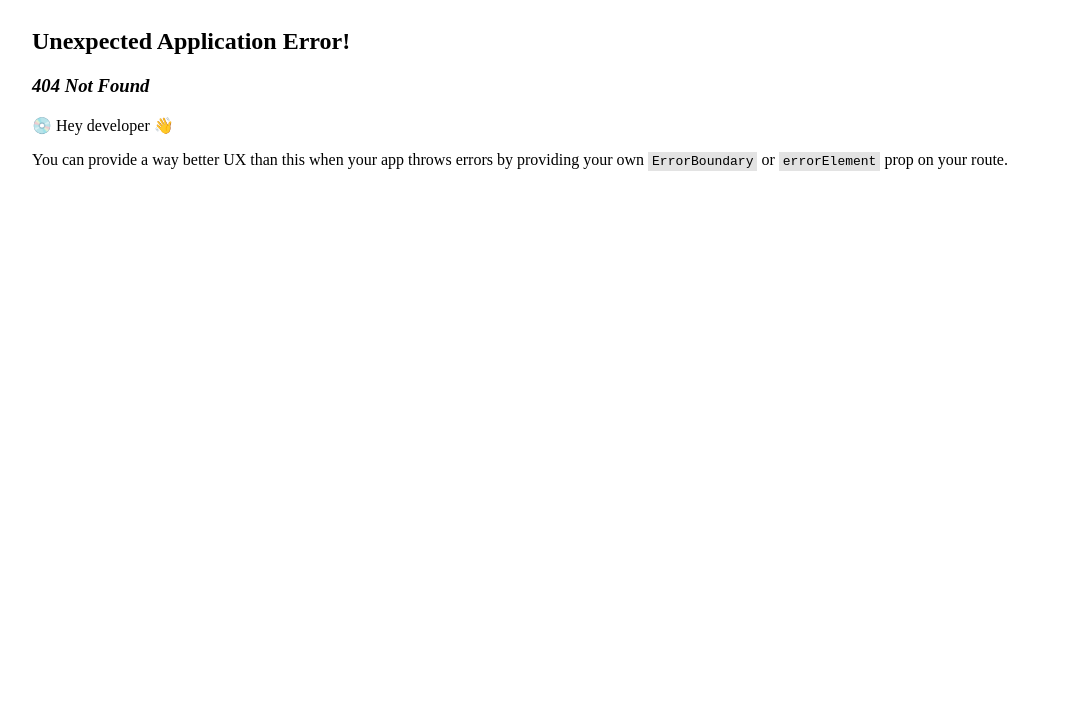
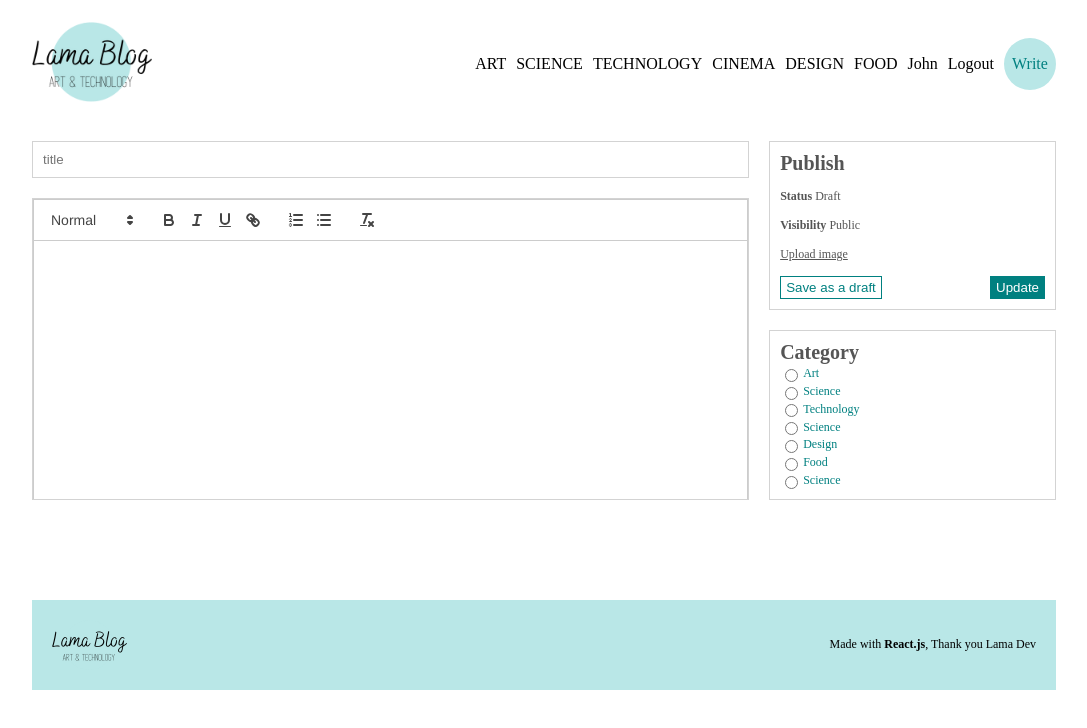
Before and after one commit to VitorDiasBode/lama-blog, a React (Vite) app in the folder client/: page /write in a window 1280 px wide. Before the commit this address had no page. Shown: the top 728 px of the page, without its empty margins (96-1183 px from the left). Built offline with nearby package versions, Linux system fonts and the light colour scheme.

Commit message:
update: adiciona página write com estilos

```diff
--- a/client/package.json
+++ b/client/package.json
@@ -12,6 +12,7 @@
   "dependencies": {
     "react": "^18.2.0",
     "react-dom": "^18.2.0",
+    "react-quill": "^2.0.0",
     "react-router-dom": "^6.30.1",
     "sass": "^1.89.2"
   },
--- /dev/null
+++ b/client/src/pages/Write.jsx
@@ -0,0 +1,75 @@
+import React, { useState } from 'react';
+import ReactQuill from 'react-quill';
+import 'react-quill/dist/quill.snow.css';
+
+
+function Write() {
+    const [value, setValue] = useState('');
+    console.log(value);
+
+    return (
+        <div className="add">
+            <div className="content">
+                <input type="text" placeholder='title' />
+                <div className="editorContainer">
+                    <ReactQuill className="editor" theme='snow' value={value} onChange={setValue} />
+                </div>
+
+            </div>
+            <div className="menu">
+                <div className="item">
+                    <h1>Publish</h1>
+                    <span>
+                        <b>Status</b> Draft
+                    </span>
+                    <span>
+                        <b>Visibility</b> Public
+                    </span>
+
+                    <input style={{display:'none'}} type='file' id="file" name=""/>
+                    <label className="file" htmlFor="file">Upload image</label>
+
+                    <div className="buttons">
+                        <button>Save as a draft</button>
+                        <button>Update</button>
+                    </div>
+                </div>
+
+                <div className="item">
+                    <h1>Category</h1>
+                    <div className="cat">
+                        <input type="radio" name="cat" id="art" value="art" />
+                        <label htmlFor='art'>Art</label>
+                    </div>
+                    <div className="cat">
+                        <input type="radio" name="cat" id="science" value="science" />
+                        <label htmlFor='science'>Science</label>
+                    </div>
+                    <div className="cat">
+                        <input type="radio" name="cat" id="technology" value="technology" />
+                        <label htmlFor='technology'>Technology</label>
+                    </div>
+                    <div className="cat">
+                        <input type="radio" name="cat" id="science" value="science" />
+                        <label htmlFor='science'>Science</label>
+                    </div>
+                    <div className="cat">
+                        <input type="radio" name="cat" id="design" value="design" />
+                        <label htmlFor='design'>Design</label>
+                    </div>
+                    <div className="cat">
+                        <input type="radio" name="cat" id="food" value="food" />
+                        <label htmlFor='food'>Food</label>
+                    </div>
+                    <div className="cat">
+                        <input type="radio" name="cat" id="science" value="science" />
+                        <label htmlFor='science'>Science</label>
+                    </div>
+                </div>
+
+            </div>
+        </div>
+    )
+}
+
+export default Write
--- a/client/src/style.scss
+++ b/client/src/style.scss
@@ -4,7 +4,7 @@
     display: flex;
     justify-content: center;
     .container {
-        width: 720px;
+        // width: 720px;
         width: 1024px;
         // margin: 0px 10%;
         .link {
@@ -292,6 +292,90 @@
                     }
                 }
             }
+        }
+
+        // WRITE
+
+        .add {
+            margin-top: 20px;
+            display: flex;
+            gap: 20px;
+
+            .content {
+                flex: 5;
+                display: flex;
+                flex-direction: column;
+                gap: 20px;
+                input {
+                    padding: 10px;
+                    border: 1px solid lightgray;
+                }
+
+                .editorContainer {
+                    height: 300px;
+                    overflow: scroll;
+                    border: 1px solid lightgrey;
+                    .editor {
+                        height: 100%;
+                        border: none;
+                    }
+                }
+            }
+            .menu{
+                flex: 2;
+                display: flex;
+                flex-direction: column;
+                gap: 20px;
+
+                .item {
+                    border: 1px solid lightgray;
+                    padding: 10px;
+                    flex: 1;
+                    display: flex;
+                    flex-direction: column;
+                    justify-content: space-between;
+                    font-size: 12px;
+                    color: #555;
+                    h1 {
+                        font-size: 20px;
+                        margin: 0px;
+                    }
+
+                    .file{
+                        cursor: pointer;
+                        text-decoration: underline;
+                    }
+
+                    .buttons{
+                        display: flex;
+                        justify-content: space-between;
+
+                        :first-child {
+                            cursor: pointer;
+                            color: teal;
+                            background-color: white;
+                            border: 1px solid teal;
+                            padding: 3px 5px;
+                        }
+
+                        :last-child {
+                            cursor: pointer;
+                            color: white;
+                            background-color: teal;
+                            border: 1px solid teal;
+                            padding: 3px 5px;
+                        }
+
+                    }
+
+                    .cat {
+                        display: flex;
+                        align-items: center;
+                        gap: 2px;
+                        color: teal;
+                    }
+                }
+            }
 
         }
 
```
Also changed, not shown: client/src/App.jsx (+8 -0 lines), 1 other file (tests, documents, lock files or other folders).
